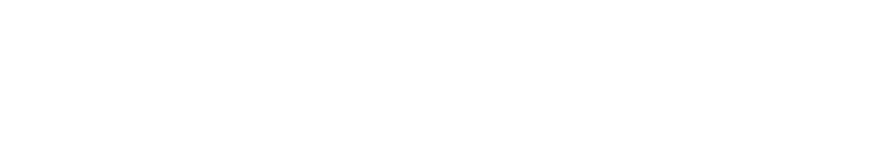
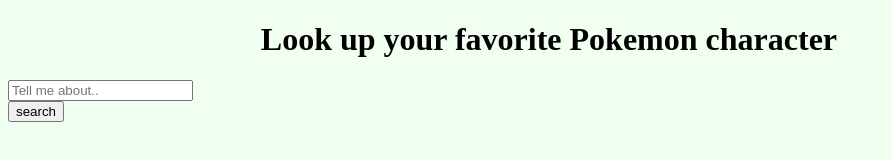
Before and after one commit to shaibell/APIChallenge, a plain HTML site: page index.html in a window 1280 px wide. Shown: the whole page, without its empty margins (0-892 px from the left). Drawn offline with Linux system fonts and the light colour scheme; no server answers.

Commit message:
progress on dom

```diff
--- a/index.html
+++ b/index.html
@@ -10,7 +10,15 @@
 <body>
 
 
+<div id="name-search">
+    <h1>Look up your favorite Pokemon character</h1>
+</div>
 
+<div id="search-bar">
+    <input type="text" id="pokemonName" placeholder="Tell me about..">
+    <br>
+    <button id="lookUp">search</button>
+</div>
 
     <script src="script.js"></script>
 </body>
--- a/script.js
+++ b/script.js
@@ -0,0 +1,26 @@
+/* API Challenge notes
+
+the user will enter the name of pokemon they want to search
+when they press the search button, the button will get the name of that pokemon if in data base (and will display character info)
+take that name, and fetch the pokemon data with it
+display the pokemon data in the document
+*/
+
+fetch('https://pokeapi.co/api/v2/pokemon/')
+
+.then(response => {
+        console.log(response);
+        return response.json()
+    })
+        .then(jsonData => {
+            console.log(jsonData);
+        });
+
+        let buttonElement = document.getElementById(lookUp)
+
+
+        let myButton = document.getElementById('lookUp');
+
+myInputBox.addEventListener('onChange')
+myButton.addEventListener('click', (event) => {
+    console.log(event.target.value)})
--- a/styles.css
+++ b/styles.css
@@ -0,0 +1,11 @@
+body {
+    background-color: honeydew;
+    align-items: center;
+    justify-content: center;
+}
+
+#name-search {
+    width: 60%;
+    margin: auto;
+
+}
```
